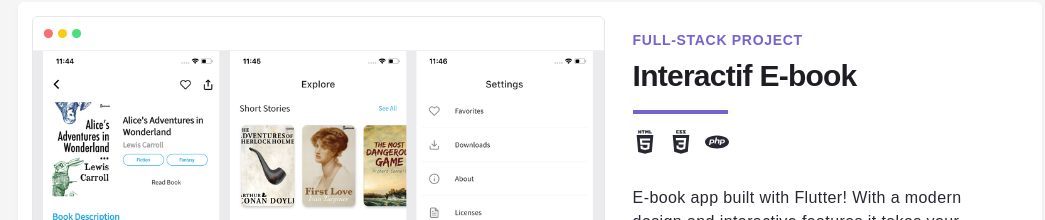
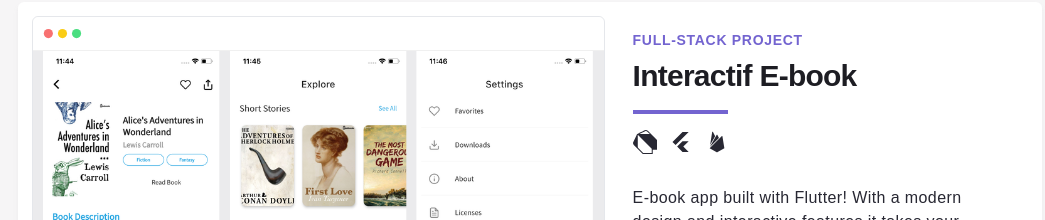
Before and after one commit to gabrielontech/portfolio_new, a Next.js app: page / in a window 1280 px wide. Shown: the part 3420-3640 px from the top of the page, without its empty margins (110-1155 px from the left). Built offline with nearby package versions, Linux system fonts and the light colour scheme; a web font is replaced by a local one.

Commit message:
Update index.js

```diff
--- a/pages/index.js
+++ b/pages/index.js
@@ -911,8 +911,8 @@
                 stack={
                   <>
                     <Icon
-                      IconType={Html}
-                      title="HTML"
+                      IconType={Dart}
+                      title="Dart"
                       columnSizing={"w-auto"}
                       width={"w-6"}
                       height={"h-6"}
@@ -926,8 +926,8 @@
                       fixedHeight={"h-auto"}
                     />
                     <Icon
-                      IconType={Css}
-                      title="Css"
+                      IconType={Flutter}
+                      title="Flutter"
                       columnSizing={"w-auto"}
                       width={"w-6"}
                       height={"h-6"}
@@ -942,8 +942,8 @@
                     />
 
                     <Icon
-                      IconType={Php}
-                      title="Php"
+                      IconType={Firebase}
+                      title="firebase"
                       columnSizing={"w-auto"}
                       width={"w-6"}
                       height={"h-6"}
```
